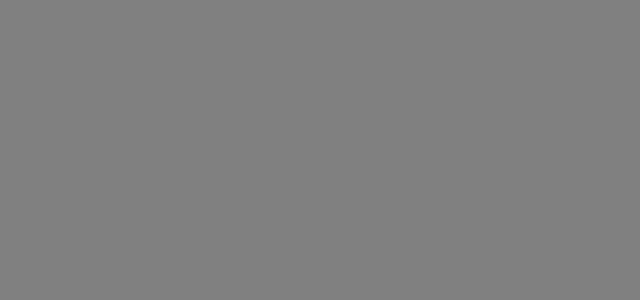
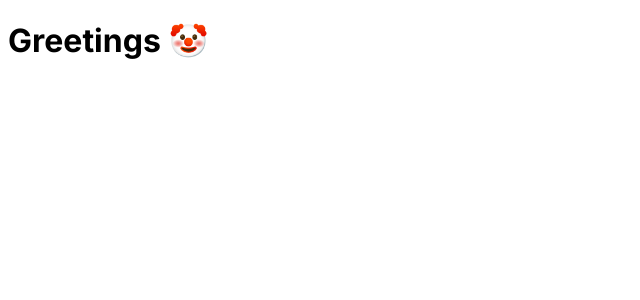
Before and after one commit to Sierra9999/Portfolio, a Next.js app: page / in a window 1280 px wide. Shown: the top 300 px of the page, without its empty margins (0-640 px from the left). Built offline with nearby package versions, Linux system fonts and the light colour scheme.

Commit message:
chore: adding mark down files for testing

```diff
--- a/src/app/layout.tsx
+++ b/src/app/layout.tsx
@@ -1,17 +1,13 @@
 import { Inter } from 'next/font/google'
-import "../styles/app.scss"
 const inter = Inter({ subsets: ['latin'] })
 
 export const metadata = {
-  title: 'Create Next App',
+  title: 'Mateo Sierra',
   description: 'Generated by create next app',
 }
 
-export default function RootLayout({
-  children,
-}: {
-  children: React.ReactNode
-}) {
+export default function RootLayout({ children,}: {children: React.ReactNode}) {
+
   return (
     <html lang="en">
       <body className={inter.className}>
--- a/src/app/page.tsx
+++ b/src/app/page.tsx
@@ -1,11 +1,9 @@
-import Section from '@/components/Section'
 
 export default function Home() {
+
   return (
     <main >
-      <Section/>
-      <Section/>
-      <Section/>
+      <h1>Greetings 🤡</h1>
     </main>
   )
 }
--- a/src/components/Section.tsx
+++ /dev/null
@@ -1,9 +0,0 @@
-import React from 'react'
-
-function Section({children} : React.PropsWithChildren) {
-  return (
-    <section  className='page-section'>{children}</section>
-  )
-}
-
-export default Section
--- a/src/styles/app.scss
+++ /dev/null
@@ -1,5 +0,0 @@
-@import "./components/pageSection.scss";
-
-html,body{
-    margin: 0px;
-}
--- a/src/styles/components/pageSection.scss
+++ /dev/null
@@ -1,4 +0,0 @@
-.page-section{
-    height: 100vh;
-    background-color: grey;
-}
```
Also changed, not shown: src/posts/some-post.md (added, +1 -0 lines), src/posts/some-review.md (added, +1 -0 lines).
